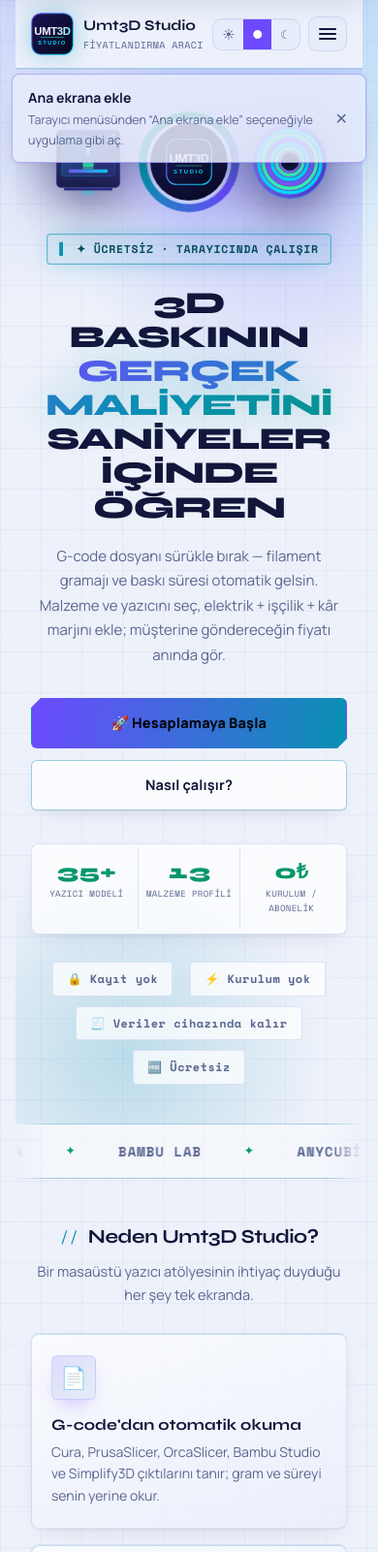
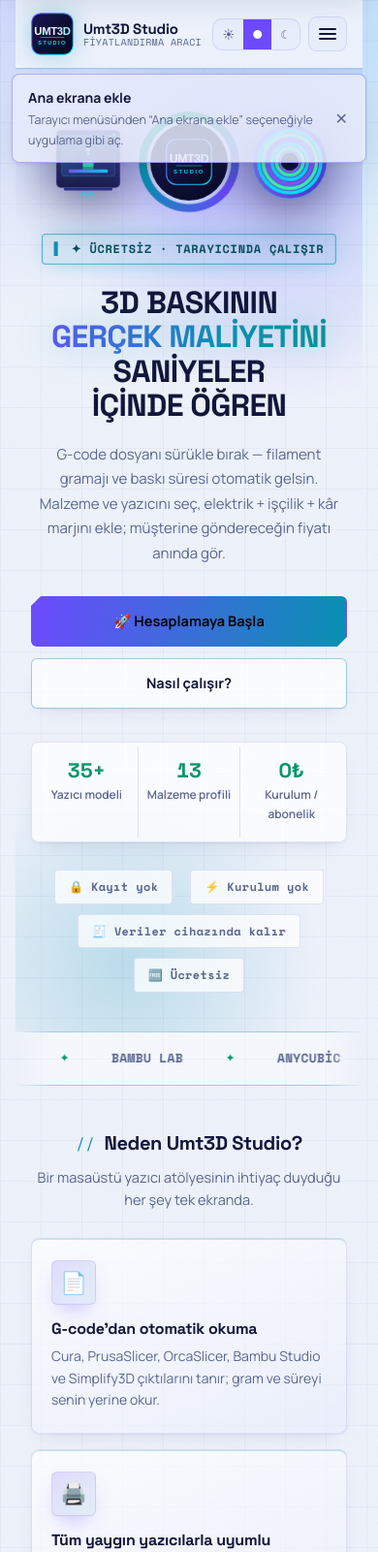
Before and after one commit to Utku-Mert-TORUN/umt3dstudio.com, a plain HTML site: page index.html in a window 390 px wide. Shown: the top 1601 px of the page at 97% size. Drawn offline with nearby package versions, Linux system fonts and the light colour scheme.

Commit message:
style: başlıklar Space Grotesk ile dar ve dengeli, gövde Manrope, aşırı harf aralıkları azaltıldı
Co-Authored-By: Claude Haiku 5.5 <noreply@anthropic.com>
Claude-Session: https://claude.ai/code/session_01RSmgmpKbRDfjFhLARb7fjN

```diff
--- a/calculator.html
+++ b/calculator.html
@@ -26,7 +26,7 @@
 <link rel="manifest" href="manifest.webmanifest">
 <link rel="preconnect" href="https://fonts.googleapis.com">
 <link rel="preconnect" href="https://fonts.gstatic.com" crossorigin>
-<link rel="stylesheet" href="https://fonts.googleapis.com/css2?family=Syne:wght@600;700;800&family=Manrope:wght@400;500;600;700;800&family=Space+Mono:wght@400;700&display=swap">
+<link rel="stylesheet" href="https://fonts.googleapis.com/css2?family=Space+Grotesk:wght@500;600;700&family=Manrope:wght@400;500;600;700;800&family=Space+Mono:wght@400;700&display=swap">
 <link rel="stylesheet" href="css/site.css">
 <link rel="stylesheet" href="css/calculator.css">
 </head>
--- a/css/calculator.css
+++ b/css/calculator.css
@@ -183,7 +183,7 @@ hr.div{border:none; border-top:1px solid var(--border); margin:14px 0;}
 /* ---- quote section ---- */
 .quote-card{border:1.5px solid var(--fg); border-radius:14px; padding:18px; background:var(--surface);}
 .quote-top{display:flex; justify-content:space-between; gap:12px; border-bottom:2px solid var(--fg); padding-bottom:12px; margin-bottom:12px;}
-.quote-top .biz{font-family:'Syne',sans-serif; font-weight:800; font-size:17px;}
+.quote-top .biz{font-family:'Space Grotesk',sans-serif; font-weight:800; font-size:17px;}
 .quote-top .meta{text-align:right; font-family:'Space Mono',monospace; font-size:11px; color:var(--muted);}
 .quote-row{display:flex; justify-content:space-between; font-size:13px; padding:5px 0;}
 .quote-row.tot{font-weight:800; font-size:16px; border-top:1.5px solid var(--fg); margin-top:8px; padding-top:10px;}
@@ -302,7 +302,7 @@ hr.div{border:none; border-top:1px solid var(--border); margin:14px 0;}
 .spool-form{ display:grid; grid-template-columns:1fr 120px auto; gap:8px; margin-top:14px; }
 .spool-use{ display:flex; gap:8px; flex-wrap:wrap; margin-top:10px; }
 .spool-use select{ flex:1 1 180px; }
-.price-card > summary{ cursor:pointer; font-family:'Syne',sans-serif; font-weight:700; font-size:17px; }
+.price-card > summary{ cursor:pointer; font-family:'Space Grotesk',sans-serif; font-weight:700; font-size:17px; }
 #priceList{ margin-top:10px; display:grid; grid-template-columns:1fr 1fr; gap:4px 16px; }
 .price-sec{ grid-column:1 / -1; font-family:'Space Mono',monospace; font-size:11.5px; color:var(--accent-2); text-transform:uppercase; letter-spacing:.08em; margin-top:10px; }
 .price-row{ display:flex; justify-content:space-between; align-items:center; gap:10px; font-size:13.5px; padding:6px 0; border-bottom:1px dashed var(--border); }
--- a/css/site.css
+++ b/css/site.css
@@ -97,7 +97,7 @@ body{
   padding-right:max(16px, env(safe-area-inset-right,0px));
 }
 h1,h2,h3,h4,.display{
-  font-family:'Syne',sans-serif; text-wrap:balance;
+  font-family:'Space Grotesk',sans-serif; text-wrap:balance;
   letter-spacing:-.02em; margin:0; line-height:1.2;
 }
 /* Daha okunaklı tipografi ölçek */
@@ -206,9 +206,9 @@ body.loaded .hero-section .hero-stats  { animation:fadeSlideUp .6s cubic-bezier(
   width:34px; height:34px; border-radius:9px; flex:none;
   background:linear-gradient(135deg, var(--accent), var(--accent-2));
   display:flex; align-items:center; justify-content:center;
-  font-family:'Syne',sans-serif; font-weight:800; color:#fff; font-size:15px;
+  font-family:'Space Grotesk',sans-serif; font-weight:800; color:#fff; font-size:15px;
 }
-.nav .brandname{font-family:'Syne',sans-serif; font-weight:700; font-size:16px; white-space:nowrap;}
+.nav .brandname{font-family:'Space Grotesk',sans-serif; font-weight:700; font-size:16px; white-space:nowrap;}
 .nav .brandname small{display:block; font-family:'Space Mono',monospace; font-weight:400; font-size:10px; color:var(--muted); letter-spacing:.04em;}
 .nav-links{display:flex; align-items:center; gap:4px;}
 .nav-links a{
@@ -334,7 +334,7 @@ body.loaded .hero-section .hero-stats  { animation:fadeSlideUp .6s cubic-bezier(
   border-right:1px solid var(--border);
 }
 .hero-stats .stat:last-child{ border-right:none; }
-.hero-stats .num{font-family:'Syne',sans-serif; font-weight:800; font-size:24px; color:var(--accent); line-height:1;}
+.hero-stats .num{font-family:'Space Grotesk',sans-serif; font-weight:800; font-size:24px; color:var(--accent); line-height:1;}
 .hero-stats .lbl{font-family:'Space Mono',monospace; font-size:10px; color:var(--muted); letter-spacing:.04em; text-transform:uppercase; margin-top:5px;}
 
 /* ---------------- home: feature grid ---------------- */
@@ -514,7 +514,7 @@ html{ scrollbar-width:thin; scrollbar-color:var(--accent) var(--surface-2); }
   position:absolute; inset:12px; border-radius:50%;
   display:flex; align-items:center; justify-content:center;
   background:var(--surface-2); border:1px solid var(--border);
-  font-family:'Syne',sans-serif; font-weight:800; font-size:30px; letter-spacing:-.02em; color:var(--fg);
+  font-family:'Space Grotesk',sans-serif; font-weight:800; font-size:30px; letter-spacing:-.02em; color:var(--fg);
   backdrop-filter:blur(var(--glass-blur));
 }
 @keyframes orbSpin{ to{ transform:rotate(360deg); } }
@@ -539,7 +539,7 @@ html{ scrollbar-width:thin; scrollbar-color:var(--accent) var(--surface-2); }
 }
 .marquee-track{
   display:flex; gap:44px; width:max-content; animation:marquee 34s linear infinite;
-  font-family:'Syne',sans-serif; font-weight:700; font-size:clamp(14px,2vw,18px);
+  font-family:'Space Grotesk',sans-serif; font-weight:700; font-size:clamp(14px,2vw,18px);
   text-transform:uppercase; letter-spacing:.07em; color:var(--muted);
 }
 .marquee-track span{ white-space:nowrap; display:inline-flex; align-items:center; gap:44px; }
@@ -552,7 +552,7 @@ html{ scrollbar-width:thin; scrollbar-color:var(--accent) var(--surface-2); }
 .feature-card{ position:relative; overflow:hidden; counter-increment:feat; }
 .feature-card::before{
   content:"0" counter(feat); position:absolute; top:14px; right:20px;
-  font-family:'Syne',sans-serif; font-weight:800; font-size:52px; line-height:1;
+  font-family:'Space Grotesk',sans-serif; font-weight:800; font-size:52px; line-height:1;
   color:var(--accent); opacity:.1; pointer-events:none;
 }
 .feature-card::after, .step::after{
@@ -687,7 +687,7 @@ body, .card, .btn, .feature-card, .step, .footer-inner, .footer-bottom, input, s
 .demo-result{ display:flex; flex-direction:column; justify-content:center; align-items:flex-start; gap:6px;
   background:linear-gradient(150deg, color-mix(in srgb, var(--accent) 22%, var(--surface)), color-mix(in srgb, var(--accent-2) 14%, var(--surface))); }
 .demo-result small{ color:var(--muted); text-transform:uppercase; letter-spacing:.08em; font-size:11.5px; font-weight:700; }
-.demo-result strong{ font-size:clamp(30px,5vw,44px); color:var(--mint); line-height:1.1; font-family:'Syne',sans-serif; }
+.demo-result strong{ font-size:clamp(30px,5vw,44px); color:var(--mint); line-height:1.1; font-family:'Space Grotesk',sans-serif; }
 .demo-result > span{ color:var(--muted); font-size:13px; }
 
 .sample-quote{
@@ -695,7 +695,7 @@ body, .card, .btn, .feature-card, .step, .footer-inner, .footer-bottom, input, s
   border-radius:18px; padding:22px; box-shadow:var(--shadow-sm);
 }
 .sq-head{ display:flex; justify-content:space-between; align-items:flex-start; margin-bottom:12px; }
-.sq-head strong{ display:block; font-family:'Syne',sans-serif; }
+.sq-head strong{ display:block; font-family:'Space Grotesk',sans-serif; }
 .sq-head small{ color:var(--muted); font-family:'Space Mono',monospace; font-size:11px; }
 .sq-tag{ font-family:'Space Mono',monospace; font-size:10.5px; padding:4px 9px; border-radius:999px; background:color-mix(in srgb, var(--accent) 16%, transparent); color:var(--accent); font-weight:700; }
 .sq-row{ display:flex; justify-content:space-between; padding:8px 0; border-bottom:1px dashed var(--border); font-size:14px; color:var(--muted); }
@@ -712,7 +712,7 @@ body, .card, .btn, .feature-card, .step, .footer-inner, .footer-bottom, input, s
 .author p{ color:var(--muted); margin-bottom:14px; }
 .avatar{
   flex:none; width:64px; height:64px; border-radius:18px; display:flex; align-items:center; justify-content:center;
-  font-family:'Syne',sans-serif; font-weight:800; font-size:20px; color:#fff;
+  font-family:'Space Grotesk',sans-serif; font-weight:800; font-size:20px; color:#fff;
   background:linear-gradient(135deg, var(--accent), var(--accent-2));
 }
 @media (max-width:600px){ .author{ flex-direction:column; } }
@@ -869,3 +869,29 @@ body{
   background:var(--accent); color:#fff; font-weight:700; text-decoration:none;
 }
 .skip-link:focus{ top:12px; }
+
+/* ==========================================================================
+   Yazı dengesi: başlıklar Space Grotesk (dar ve okunaklı), gövde Manrope,
+   mono yalnızca küçük etiket ve rakamlarda. Aşırı harf aralığı azaltıldı.
+   ========================================================================== */
+h1, h2, h3, h4, .display, .nav .brandname, .feature-card h3, .step h3, .cta-band h2 {
+  font-family:'Space Grotesk', 'Manrope', sans-serif;
+  font-weight:700;
+  letter-spacing:-.015em;
+  line-height:1.15;
+}
+h1{ font-weight:700; letter-spacing:-.025em; }
+.hero-section h1{ letter-spacing:-.02em; line-height:1.1; }
+.hero-section .lede, .section-head p, .feature-card p, .step p, .cta-band p, .content-page p, .content-page li{
+  font-family:'Manrope', sans-serif;
+}
+.eyebrow{ font-size:12px !important; letter-spacing:.06em !important; font-weight:700; }
+.marquee-track{ letter-spacing:.02em !important; font-size:clamp(13px,1.6vw,16px) !important; }
+.cta-band h2{ text-transform:none !important; letter-spacing:-.02em !important; font-size:clamp(22px,3.2vw,30px) !important; }
+.section-head h2::before{ letter-spacing:0; }
+.nav .brandname small, .footer-inner h4, .footer-bottom, .hero-stats .lbl, .trust-row span, .sq-tag, .demo-note, .sq-head small, .price-sec, .content-page .updated{
+  letter-spacing:.03em !important;
+}
+.hero-stats .num, .hero-stats .lbl{ font-family:'Space Grotesk', sans-serif; }
+.hero-stats .lbl{ font-family:'Manrope', sans-serif; text-transform:none; font-size:12px; letter-spacing:0 !important; font-weight:600; }
+.btn{ font-family:'Manrope', sans-serif; font-weight:700; letter-spacing:0; }
--- a/index.html
+++ b/index.html
@@ -26,7 +26,7 @@
 <link rel="manifest" href="manifest.webmanifest">
 <link rel="preconnect" href="https://fonts.googleapis.com">
 <link rel="preconnect" href="https://fonts.gstatic.com" crossorigin>
-<link rel="stylesheet" href="https://fonts.googleapis.com/css2?family=Syne:wght@600;700;800&family=Manrope:wght@400;500;600;700;800&family=Space+Mono:wght@400;700&display=swap">
+<link rel="stylesheet" href="https://fonts.googleapis.com/css2?family=Space+Grotesk:wght@500;600;700&family=Manrope:wght@400;500;600;700;800&family=Space+Mono:wght@400;700&display=swap">
 <link rel="stylesheet" href="css/site.css">
 <script type="application/ld+json">
 {"@context":"https://schema.org","@type":"WebApplication","name":"Umt3D Studio — 3D Baskı Fiyat Hesaplayıcı","url":"https://umt3dstudio.com/","applicationCategory":"BusinessApplication","operatingSystem":"Any (web browser)","offers":{"@type":"Offer","price":"0","priceCurrency":"TRY"},"author":{"@type":"Person","name":"Utku Mert Torun"}}
@@ -218,7 +218,7 @@
     <div>
       <div class="fbrand">
         <img class="mark-img mark-img-sm" src="assets/umt3d-icon.svg?v=3" alt="" width="30" height="30">
-        <strong style="font-family:'Syne',sans-serif;">Umt3D Studio</strong>
+        <strong style="font-family:'Space Grotesk',sans-serif;">Umt3D Studio</strong>
       </div>
       <p>3D baskı atölyeleri ve hobi yazıcıları için ücretsiz, tarayıcı tabanlı maliyet ve fiyat teklifi hesaplayıcısı.</p>
     </div>
```
Also changed, not shown: faq.html (+2 -2 lines), privacy.html (+1 -1 lines).
